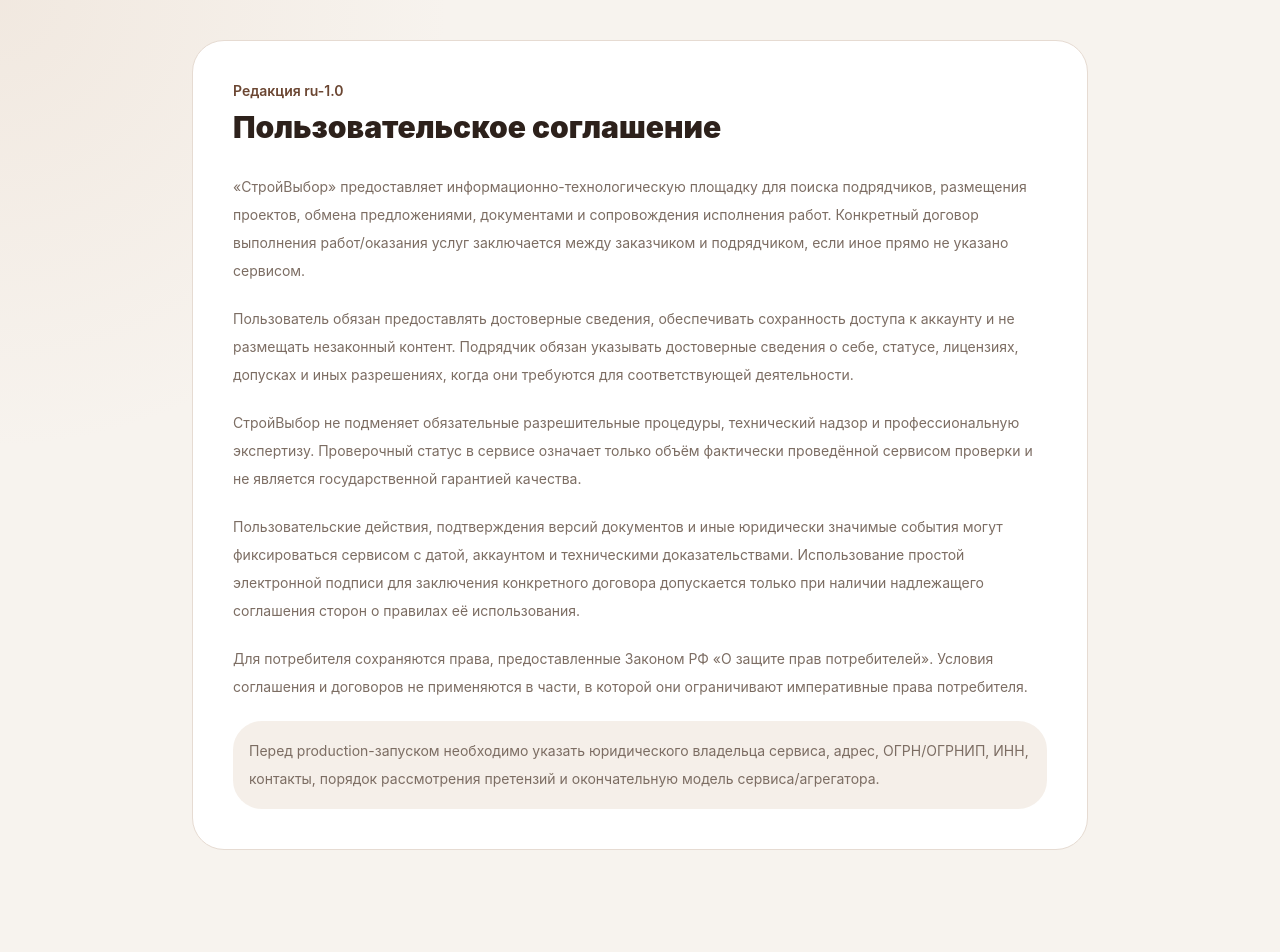
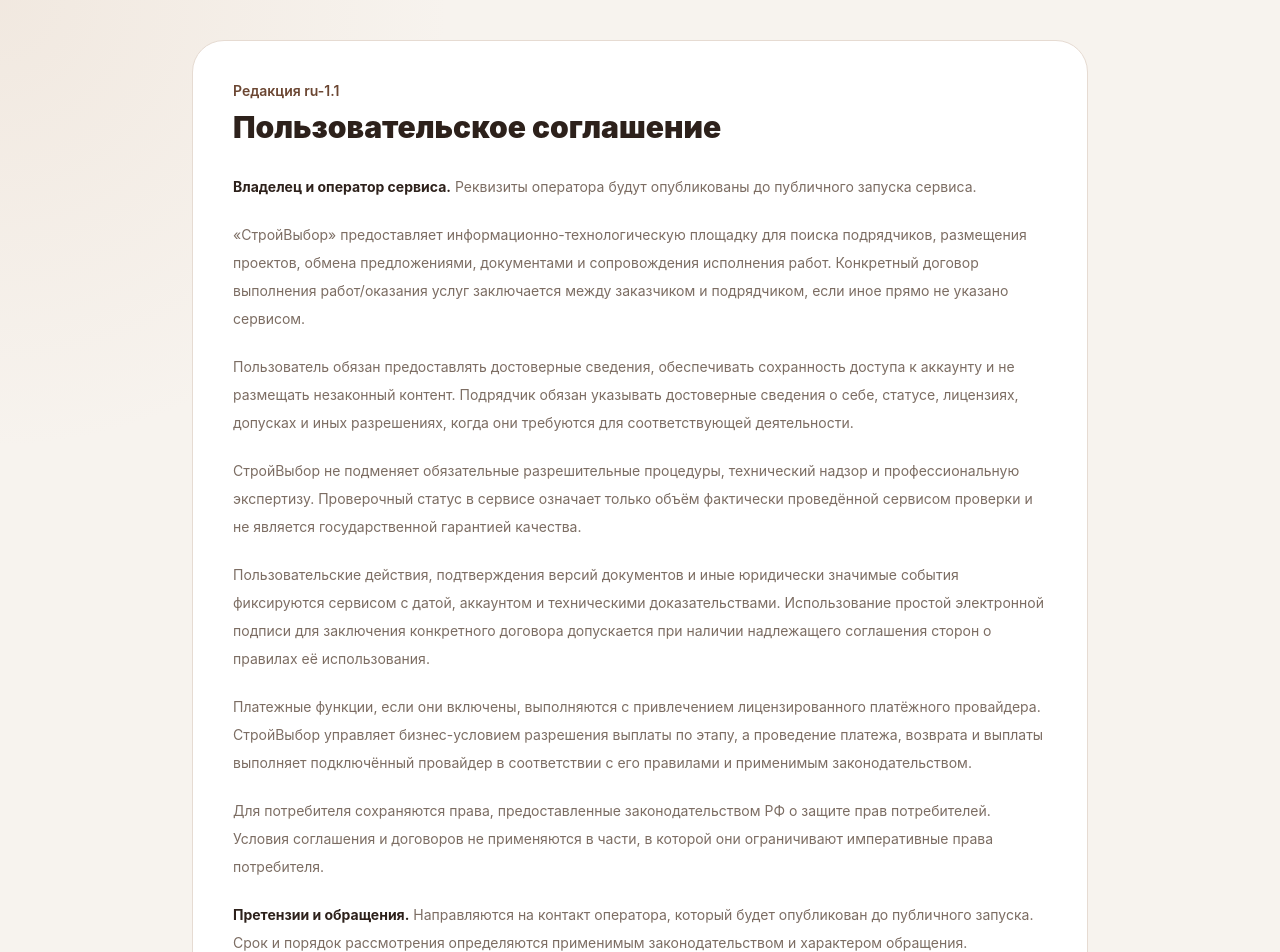
Before and after one commit to ggamzatov/stroyselect, a Next.js app: page /legal/terms in a window 1280 px wide. Shown: the top 952 px of the page. Before the commit the page ends 890 px from the top, so only its background shows below. Built offline with nearby package versions, Linux system fonts and the light colour scheme.

Commit message:
feat: publish configured platform operator in terms

```diff
--- a/app/legal/terms/page.tsx
+++ b/app/legal/terms/page.tsx
@@ -1,9 +1,14 @@
+import { getLegalOperator, legalOperatorSummary } from "@/lib/legal/operator";
+
 export const metadata={title:"Пользовательское соглашение — СтройВыбор"};
-export default function TermsPage(){return <main className="app-container py-10"><article className="mx-auto max-w-4xl rounded-[2rem] border border-border bg-card p-6 md:p-10"><p className="text-sm font-semibold text-primary">Редакция ru-1.0</p><h1 className="mt-2 text-3xl font-black">Пользовательское соглашение</h1><div className="mt-7 space-y-5 text-sm leading-7 text-muted-foreground">
+export default function TermsPage(){const operator=getLegalOperator();return <main className="app-container py-10"><article className="mx-auto max-w-4xl rounded-[2rem] border border-border bg-card p-6 md:p-10"><p className="text-sm font-semibold text-primary">Редакция ru-1.1</p><h1 className="mt-2 text-3xl font-black">Пользовательское соглашение</h1><div className="mt-7 space-y-5 text-sm leading-7 text-muted-foreground">
+<p><strong className="text-foreground">Владелец и оператор сервиса.</strong> {legalOperatorSummary(operator)}</p>
 <p>«СтройВыбор» предоставляет информационно-технологическую площадку для поиска подрядчиков, размещения проектов, обмена предложениями, документами и сопровождения исполнения работ. Конкретный договор выполнения работ/оказания услуг заключается между заказчиком и подрядчиком, если иное прямо не указано сервисом.</p>
 <p>Пользователь обязан предоставлять достоверные сведения, обеспечивать сохранность доступа к аккаунту и не размещать незаконный контент. Подрядчик обязан указывать достоверные сведения о себе, статусе, лицензиях, допусках и иных разрешениях, когда они требуются для соответствующей деятельности.</p>
 <p>СтройВыбор не подменяет обязательные разрешительные процедуры, технический надзор и профессиональную экспертизу. Проверочный статус в сервисе означает только объём фактически проведённой сервисом проверки и не является государственной гарантией качества.</p>
-<p>Пользовательские действия, подтверждения версий документов и иные юридически значимые события могут фиксироваться сервисом с датой, аккаунтом и техническими доказательствами. Использование простой электронной подписи для заключения конкретного договора допускается только при наличии надлежащего соглашения сторон о правилах её использования.</p>
-<p>Для потребителя сохраняются права, предоставленные Законом РФ «О защите прав потребителей». Условия соглашения и договоров не применяются в части, в которой они ограничивают императивные права потребителя.</p>
-<p className="rounded-2xl bg-secondary/60 p-4">Перед production-запуском необходимо указать юридического владельца сервиса, адрес, ОГРН/ОГРНИП, ИНН, контакты, порядок рассмотрения претензий и окончательную модель сервиса/агрегатора.</p>
+<p>Пользовательские действия, подтверждения версий документов и иные юридически значимые события фиксируются сервисом с датой, аккаунтом и техническими доказательствами. Использование простой электронной подписи для заключения конкретного договора допускается при наличии надлежащего соглашения сторон о правилах её использования.</p>
+<p>Платежные функции, если они включены, выполняются с привлечением лицензированного платёжного провайдера. СтройВыбор управляет бизнес-условием разрешения выплаты по этапу, а проведение платежа, возврата и выплаты выполняет подключённый провайдер в соответствии с его правилами и применимым законодательством.</p>
+<p>Для потребителя сохраняются права, предоставленные законодательством РФ о защите прав потребителей. Условия соглашения и договоров не применяются в части, в которой они ограничивают императивные права потребителя.</p>
+<p><strong className="text-foreground">Претензии и обращения.</strong> Направляются на {operator.email||"контакт оператора, который будет опубликован до публичного запуска"}. Срок и порядок рассмотрения определяются применимым законодательством и характером обращения.</p>
+{!operator.configured&&<p className="rounded-2xl bg-amber-50 p-4 text-amber-900">До публичного запуска необходимо заполнить LEGAL_OPERATOR_*; production-аудит с параметром --env не позволит выпустить окружение без обязательных реквизитов.</p>}
 </div></article></main>}
```
